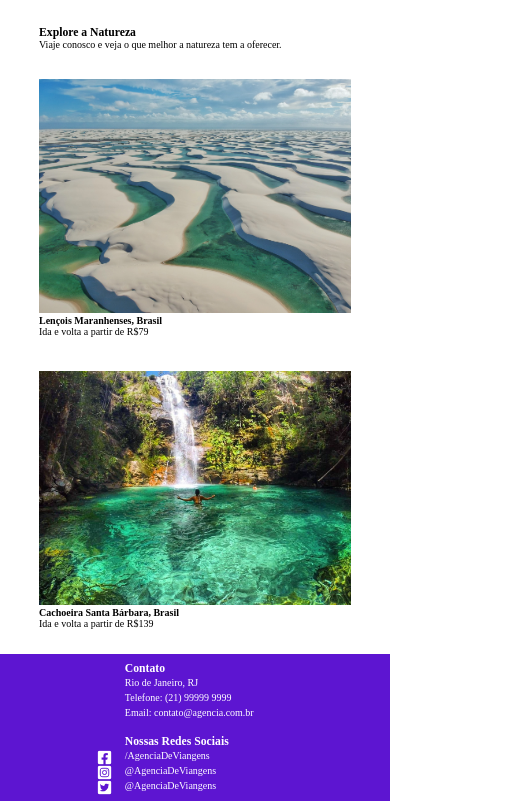
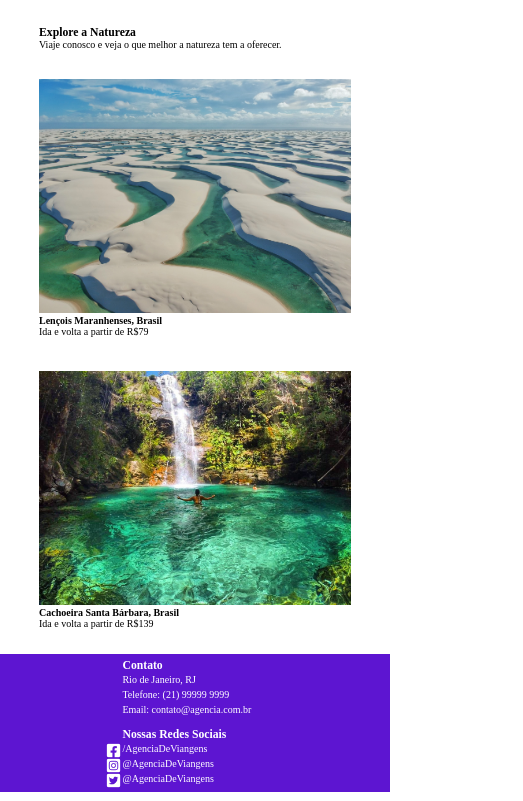
Before and after one commit to thiagoben16/viagemagencia, a plain HTML site: page index.html in a window 390 px wide. Shown: the part 1700-2501 px from the top of the page, 523 px wide, since content can reach past the window. Drawn offline with Linux system fonts and the light colour scheme.

Commit message:
Add files via upload

```diff
--- a/estilo.css
+++ b/estilo.css
@@ -699,7 +699,7 @@ footer{
     }
 
     .rodape-conteudo{
-        width: 100%;
+        width: 70%;
         display: flex;
         flex-direction: column;
        align-items: flex-start;
@@ -709,8 +709,8 @@ footer{
 
     .rodape-contato{
         position: relative;
-        width: 100%;
-        padding: 2%;
+        width: 80%;
+        padding-top: 2%;
         display: flex;
         flex-direction: column;
         text-align: justify;
```
